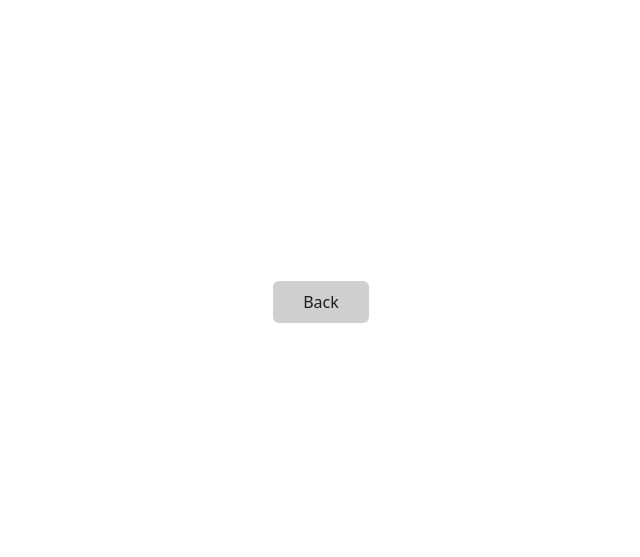
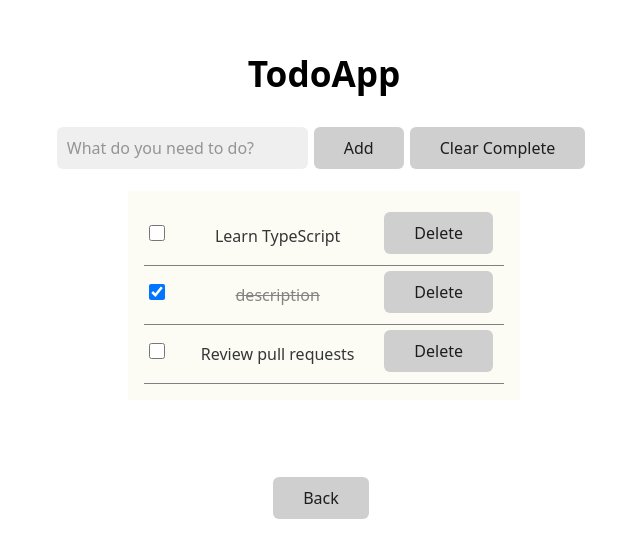
Before and after one commit to jean3102/hook-app, a React (Vite) app: page /useReducer/task-app in a window 1280 px wide. Before the commit this address had no page. Shown: the part 145-702 px from the top of the page, without its empty margins (316-956 px from the left). Built offline with nearby package versions, Linux system fonts and the light colour scheme.

Commit message:
feat(taskApp) add task app and styles

```diff
--- a/src/routes.tsx
+++ b/src/routes.tsx
@@ -13,6 +13,7 @@ import { Father } from './memo/exampleMemo/Father.tsx';
 import MemoComponents from './memo/MemoComponents.tsx';
 import UseReducerComponent from './useReducer/UseReducerComponent.tsx';
 import CounterReducer from './useReducer/Counter/CounterReducer.tsx';
+import TaskApp from './useReducer/TaskApp/TaskApp.tsx';
 
 export const routes = [
 	{ path: '/', element: <HookApp /> },
@@ -28,6 +29,7 @@ export const routes = [
 	{ path: '/useRef', element: <FocusScreen /> },
 	{ path: '/useReducer', element: <UseReducerComponent /> },
 	{ path: '/useReducer/counter-reducer', element: <CounterReducer /> },
+	{ path: '/useReducer/task-app', element: <TaskApp /> },
 	{ path: '/react-memo', element: <MemoComponents /> },
 	{ path: '/react-memo/memo', element: <MemoExample /> },
 	{ path: '/react-memo/use-memo', element: <UseMemoExample /> },
--- /dev/null
+++ b/src/useReducer/TaskApp/List.tsx
@@ -0,0 +1,18 @@
+import { ListModel } from './models/task.model';
+import './styles/list.styles.css';
+export default function List({ list }: ListModel) {
+	return (
+		<ul className="taskList">
+			{list.map(({ id, description, completed }) => (
+				<li key={id}>
+					<input
+						type="checkbox"
+						checked={completed}
+					/>
+					{completed ? <u>description</u> : <p>{description}</p>}
+					<button>Delete</button>
+				</li>
+			))}
+		</ul>
+	);
+}
--- /dev/null
+++ b/src/useReducer/TaskApp/TaskApp.tsx
@@ -0,0 +1,18 @@
+import List from './List';
+import TaskForm from './TaskForm';
+
+const taskList = [
+	{ id: 1, description: 'Learn TypeScript', completed: false },
+	{ id: 2, description: 'Write documentation', completed: true },
+	{ id: 3, description: 'Review pull requests', completed: false },
+];
+
+export default function TaskApp() {
+	return (
+		<>
+			<h1>TodoApp</h1>
+			<TaskForm />
+			<List list={taskList} />
+		</>
+	);
+}
--- /dev/null
+++ b/src/useReducer/TaskApp/TaskForm.tsx
@@ -0,0 +1,13 @@
+import './styles/taskForm.styles.css';
+export default function TaskForm() {
+	return (
+		<form className='taskForm'>
+			<input
+				type="text"
+				placeholder="What do you need to do?"
+			/>
+			<button>Add</button>
+			<button>Clear Complete</button>
+		</form>
+	);
+}
--- /dev/null
+++ b/src/useReducer/TaskApp/styles/list.styles.css
@@ -0,0 +1,23 @@
+.taskList {
+	display: flex;
+	flex-direction: column;
+	background-color: rgba(245, 245, 220, 0.303);
+	padding: 1em;
+	/* height: 300px; */
+	overflow-y: auto;
+
+	flex-wrap: wrap;
+	li {
+		display: flex;
+		justify-content: space-between;
+		gap: 1em;
+		align-items: center;
+		width: 350px;
+		border-bottom: 1px solid gray;
+		padding: 5px;
+		u {
+			text-decoration: line-through;
+			opacity: 0.6;
+		}
+	}
+}
--- /dev/null
+++ b/src/useReducer/TaskApp/styles/taskForm.styles.css
@@ -0,0 +1,5 @@
+.taskForm {
+	display: flex;
+    flex-wrap: wrap;
+    justify-content: center;
+}
--- a/src/useReducer/example.json
+++ b/src/useReducer/example.json
@@ -4,7 +4,7 @@
         "description": "CounterReducer"
     },
     {
-        "path": "todo-list",
-        "description": "TodoList"
+        "path": "task-app",
+        "description": "TaskApp"
     }
 ]
```
Also changed, not shown: src/useReducer/TaskApp/models/task.model.ts (added, +9 -0 lines).
